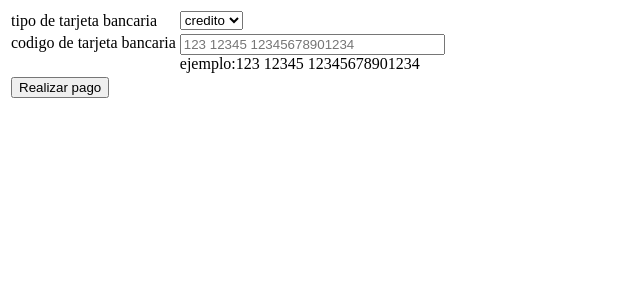
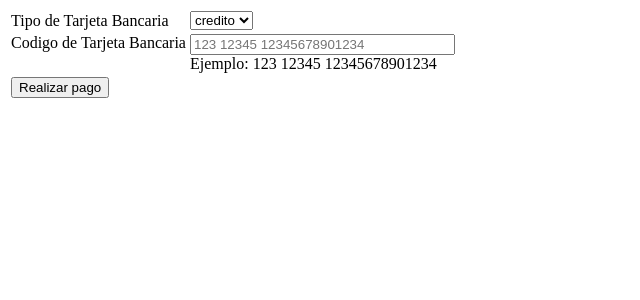
Before and after one commit to diegous/CouchInn, a PHP site: page /payment_system_view.php in a window 1280 px wide. Shown: the top 300 px of the page, without its empty margins (0-640 px from the left). Run offline with PHP 8.4, Linux system fonts and the light colour scheme; data that the repository does not hold is empty.

Commit message:
[Se agregaron Mayusculas y referencias]

```diff
--- a/app/views/payment_system_view.php
+++ b/app/views/payment_system_view.php
@@ -21,7 +21,7 @@
 	</script>
 	<table>
 		<tr>
-			<td><label>tipo de tarjeta bancaria</label></td>
+			<td><label>Tipo de Tarjeta Bancaria</label></td>
 			<td>
 			<select name="type_card" id="type_card"  onchange="writeCardHint();">
 			  	<option value="credito" >credito</option>
@@ -30,14 +30,14 @@
 			</td>
 		</tr>
 		<tr>
-			<td style="vertical-align: top"><label>codigo de tarjeta bancaria</label></td>
+			<td style="vertical-align: top"><label>Codigo de Tarjeta Bancaria</label></td>
 			<td>
 				<input name="codigo_tarjeta" id="codigo_tarjeta" size=30 required="required" value=""	 >
 				<? if($wronginput): ?>
-					<span style="color:red">ingreso el codigo mal</span>
+					<span style="color:red">Ha ingresado mal el codigo</span>
 				<? endif ?>
 				<br>
-				<label>ejemplo:<span id="card_hint"></span></label>
+				<label>Ejemplo: <span id="card_hint"></span></label>
 			</td>
 		</tr>
 		<tr><td><input type="submit" value="Realizar pago" ></td></tr>
```
Also changed, not shown: app/views/login_view.php (+8 -1 lines).
